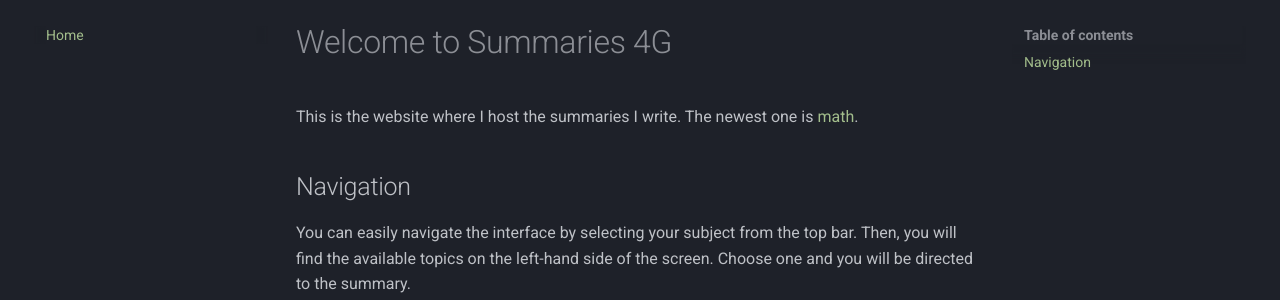
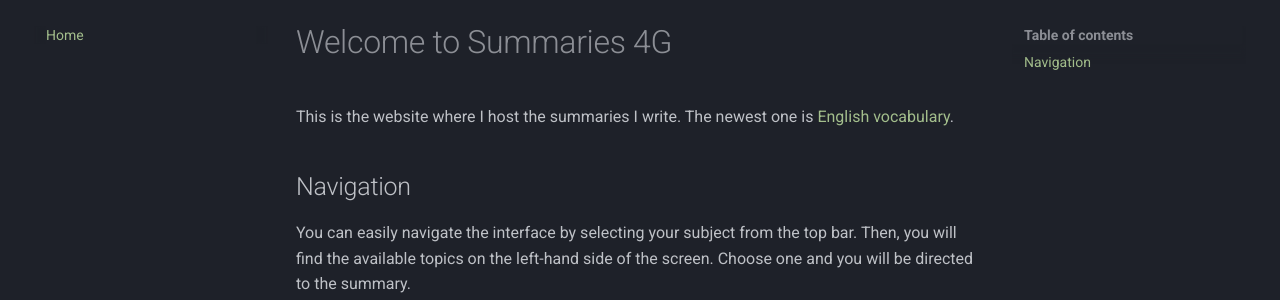
Before and after one commit to VSparl/summary-site, an MkDocs documentation site: the page built from docs/index.md, in a window 1280 px wide. Shown: the part 124-424 px from the top of the page. Built offline with MkDocs 1.6.1 and Material for MkDocs 9.7.7, drawn with Linux system fonts in a browser that asks for light colours; some of the changed lines change nothing that is shown.

Commit message:
Added english stuff to index

```diff
--- a/docs/index.md
+++ b/docs/index.md
@@ -1,6 +1,6 @@
 # Welcome to Summaries 4G
 
-This is the website where I host the summaries I write. The newest one is [math](bma/3/summary.md).
+This is the website where I host the summaries I write. The newest one is [English vocabulary](en/vocab/3.md).
 
 ## Navigation
 
--- a/mkdocs.yml
+++ b/mkdocs.yml
@@ -110,8 +110,9 @@ nav:
       - "3 - Differentiation II": bma/3/summary.md
   - English:
       - Welcome: en/index.md
-      - "1 - vocab september 2025": en/vocab/1.md
-      - "2 - vocab november 2025": en/vocab/2.md
+      - "1 - vocab September 2025": en/vocab/1.md
+      - "2 - vocab November 2025": en/vocab/2.md
+      - "3 - vocab Fabruary 2026": en/vocab/3.md
   - French:
       - Welcome: fr/index.md
       - "1 - Subjonctif": fr/1/summary.md
```
